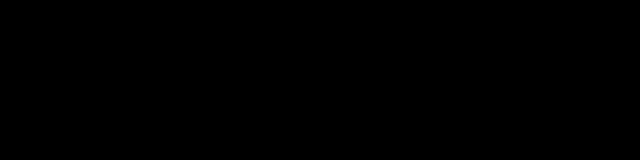
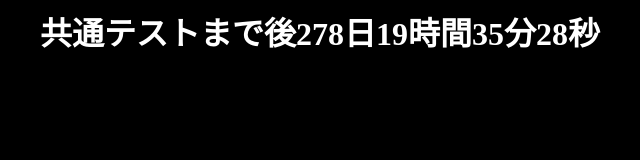
Before and after one commit to Tom-game-project/Fear-countdown, a plain HTML site: page index.html in a window 1280 px wide. Shown: the whole page, without its empty margins (320-960 px from the left). Drawn offline with nearby package versions, Linux system fonts and the light colour scheme.

Commit message:
Update index.html

```diff
--- a/index.html
+++ b/index.html
@@ -4,7 +4,7 @@
         <meta charset="utf-8">
         <title>大学入学共通試験までの時間</title>
         <script type="text/javascript" src="https://code.jquery.com/jquery-3.4.1.min.js"></script>
-        <script src="https://github.com/Tom-game-project/Fear-countdown/script.js"></script>
+        <script src="script.js"></script>
     </head>
     <body>
         <style>
```
